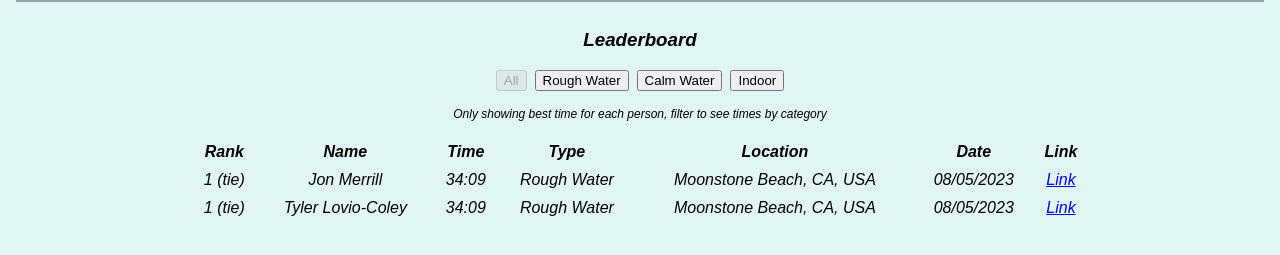
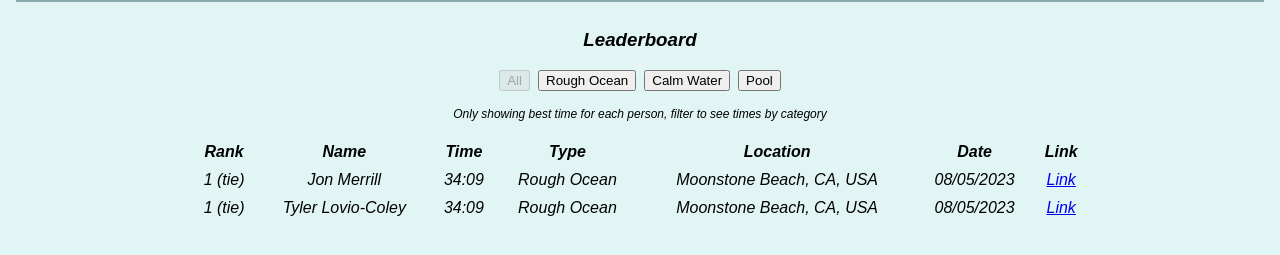
Before and after one commit to TheWadeMile/TheWadeMile.github.io, a plain HTML site: page index.html in a window 1280 px wide. Shown: the part 501-756 px from the top of the page. Drawn offline with Linux system fonts and the light colour scheme.

Commit message:
update categories

```diff
--- a/index.html
+++ b/index.html
@@ -29,9 +29,9 @@
 
       <div class="filter-container">
         <button id="all-button" onclick="updateDisplay('All')">All</button>
-        <button id="rough-water-button" onclick="updateDisplay('Rough Water')">Rough Water</button>
+        <button id="rough-ocean-button" onclick="updateDisplay('Rough Ocean')">Rough Ocean</button>
         <button id="calm-water-button" onclick="updateDisplay('Calm Water')">Calm Water</button>
-        <button id="indoor-button" onclick="updateDisplay('Indoor')">Indoor</button>
+        <button id="pool-button" onclick="updateDisplay('Pool')">Pool</button>
       </div>
       <i id="all-message">Only showing best time for each person, filter to see times by category</i>
       <table class="leaderboard-table">
--- a/index.js
+++ b/index.js
@@ -137,16 +137,16 @@ function getLeaderboardCopy () {
 
 const TYPES = {
   ALL: 'All',
-  ROUGH_WATER: 'Rough Water',
+  ROUGH_OCEAN: 'Rough Ocean',
   CALM_WATER: 'Calm Water',
-  INDOOR: 'Indoor',
+  POOL: 'Pool',
 }
 
 const LEADERBOARD = [
   {
     name: 'Jon Merrill',
     time: '34:09',
-    type: TYPES.ROUGH_WATER,
+    type: TYPES.ROUGH_OCEAN,
     location: 'Moonstone Beach, CA, USA',
     date: '08/05/2023',
     link: 'https://www.strava.com/activities/9590443344',
@@ -154,7 +154,7 @@ const LEADERBOARD = [
   {
     name: 'Tyler Lovio-Coley',
     time: '34:09',
-    type: TYPES.ROUGH_WATER,
+    type: TYPES.ROUGH_OCEAN,
     location: 'Moonstone Beach, CA, USA',
     date: '08/05/2023',
     link: 'https://www.strava.com/activities/9590443344',
```
